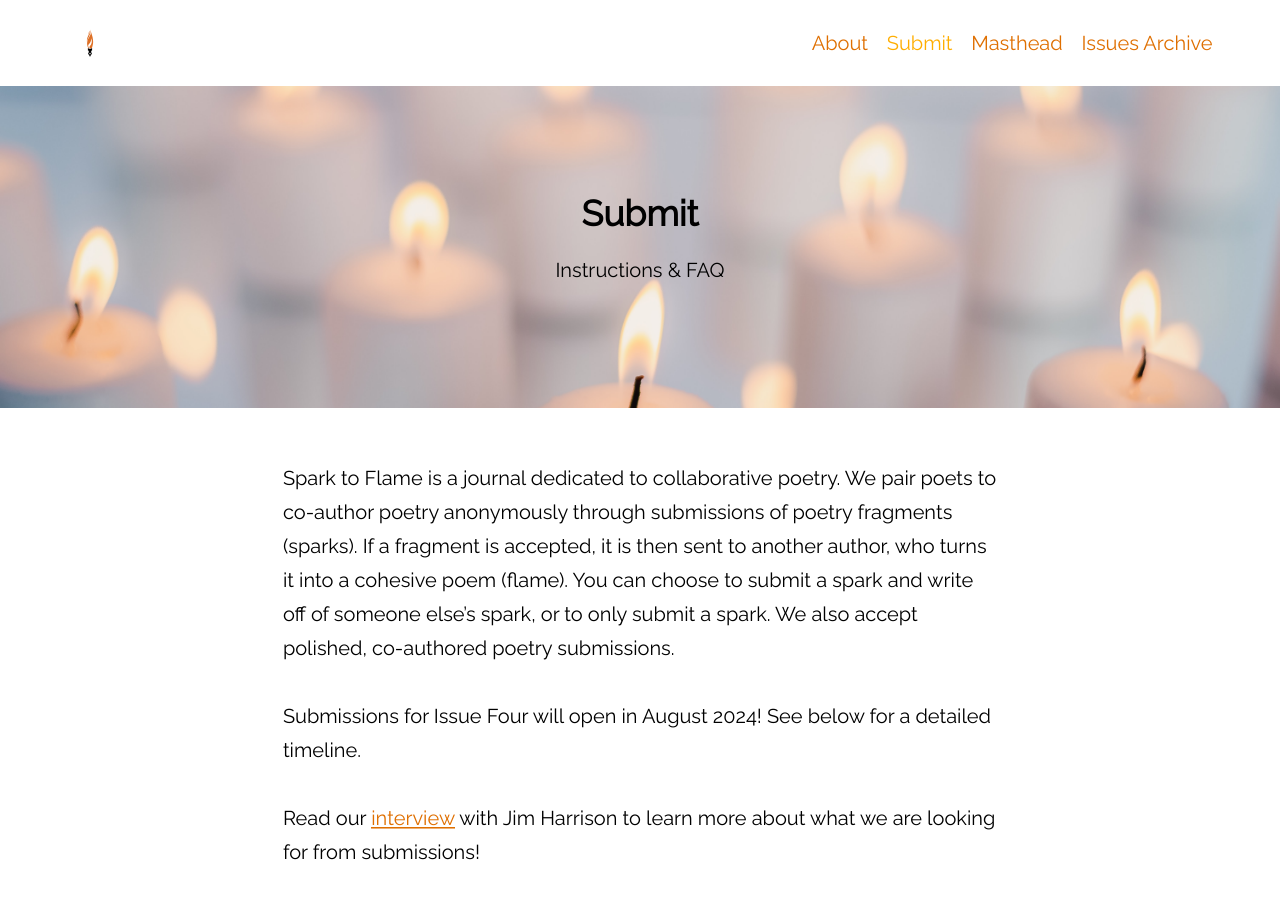
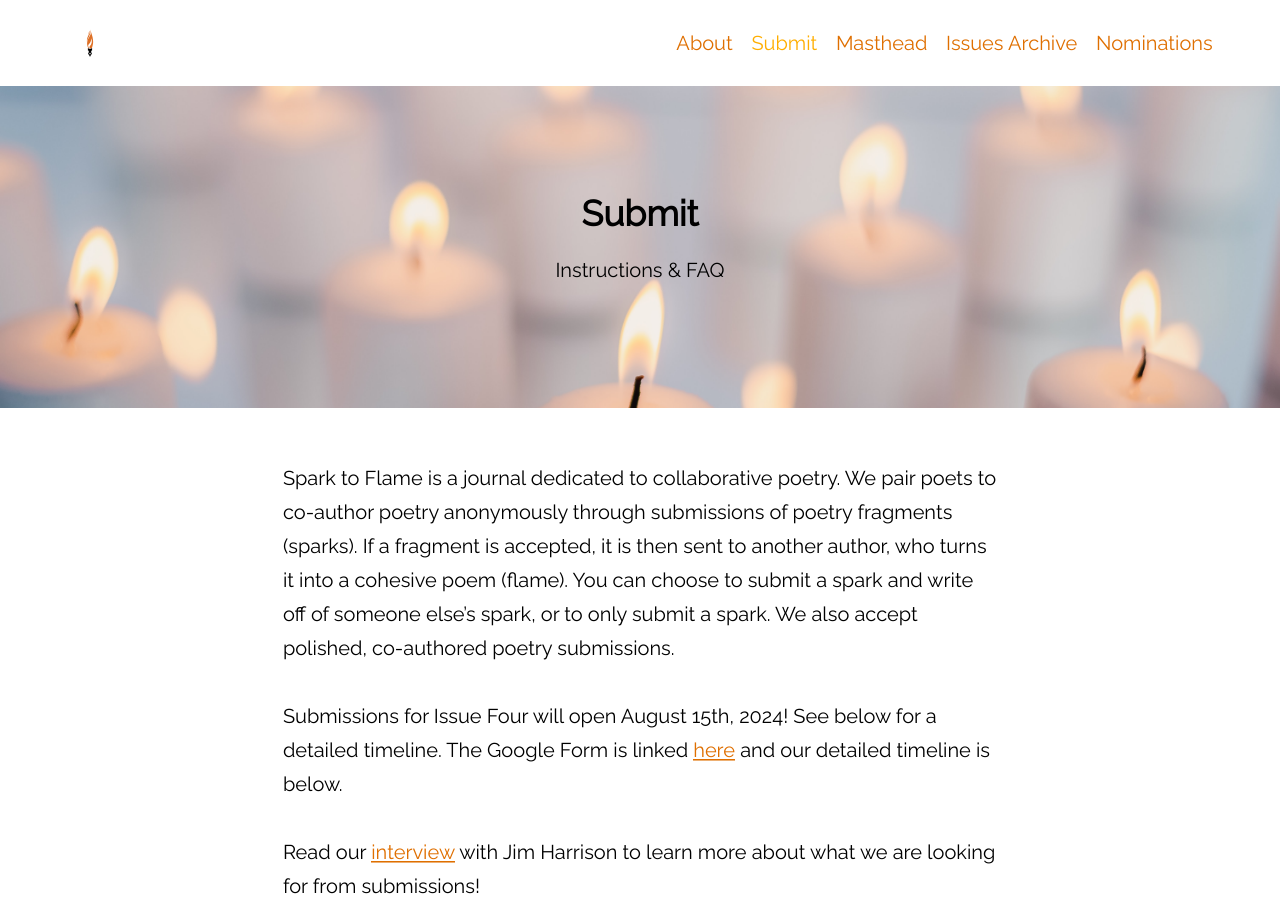
Before and after one commit to atmars77/atmars77.github.io, a Jekyll site: the page built from submit.md, in a window 1280 px wide and 900 px high. Built offline with Jekyll 4.4.1, drawn with Linux system fonts in a browser that asks for light colours.

Commit message:
add nominations page and form

```diff
--- a/_config.yml
+++ b/_config.yml
@@ -133,8 +133,8 @@ navigation_header:
   url: /masthead/
 - title: Issues Archive
   url: /archive/
-# title: Nominations
-# url: /nominations/
+- title: Nominations
+  url: /nominations/
 
 navigation_footer:
 - title: Spark to Flame
--- a/submit.md
+++ b/submit.md
@@ -8,7 +8,7 @@ largeimage: "/assets/Images/tina_candle.png"
 ---
 Spark to Flame is a journal dedicated to collaborative poetry. We pair poets to co-author poetry anonymously through submissions of poetry fragments (sparks). If a fragment is accepted, it is then sent to another author, who turns it into a cohesive poem (flame). You can choose to submit a spark and write off of someone else’s spark, or to only submit a spark. We also accept polished, co-authored poetry submissions.
 
-Submissions for Issue Four will open in August 2024! See below for a detailed timeline. <!---The Google Form is linked [here](https://forms.gle/U6N8oTxkCgh8uK3i8) and our detailed timeline is below.--->
+Submissions for Issue Four will open August 15th, 2024! See below for a detailed timeline. The Google Form is linked [here](https://docs.google.com/forms/d/e/1FAIpQLSfSGdVhvc4x3irQQvRg4dS9WbKTAPjBYHu0r3zdvnJd7fjCzQ/viewform?usp=sharing) and our detailed timeline is below.
 
 Read our [interview](https://sixquestionsfor.blogspot.com/2023/10/Spark-To-Flame.html) with Jim Harrison to learn more about what we are looking for from submissions!
 
```
